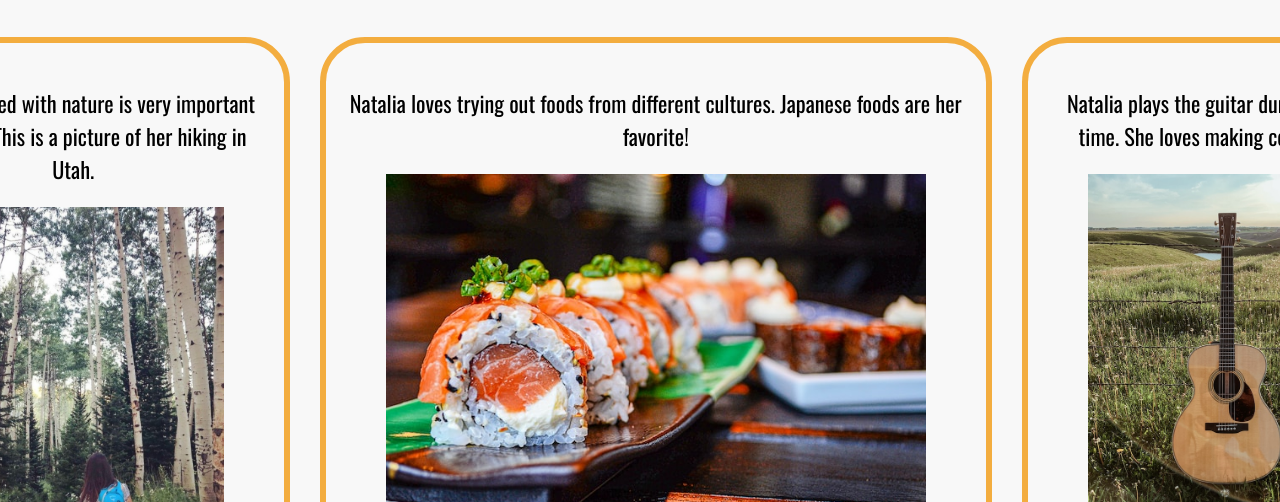
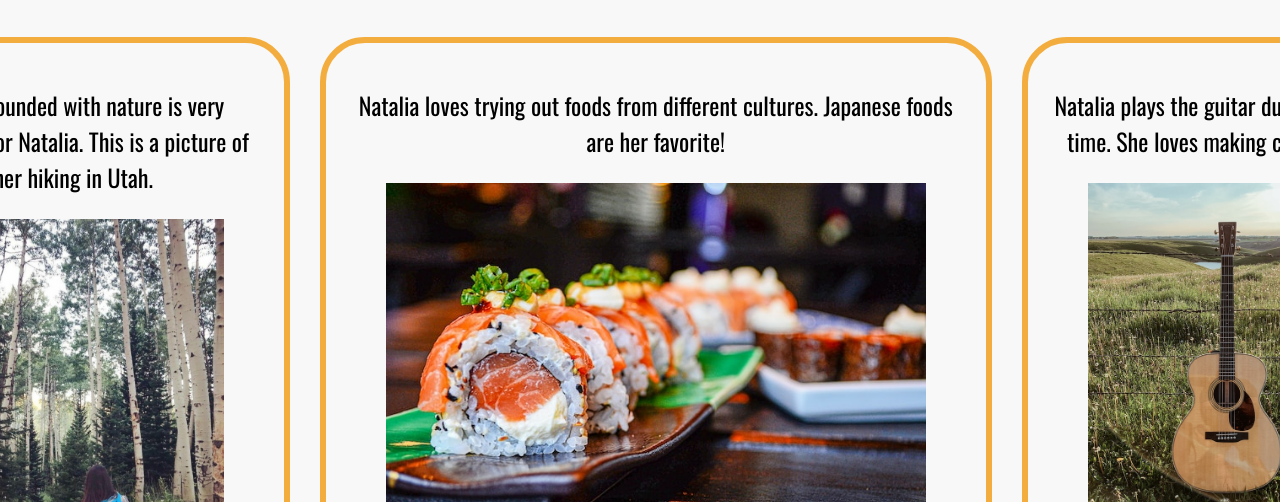
Before and after one commit to FixedBits/bioSite, a plain HTML site: page hobbies.html in a window 1280 px wide. Shown: the part 298-800 px from the top of the page. Drawn offline with nearby package versions, Linux system fonts and the light colour scheme.

Commit message:
Clean up

```diff
--- a/hobbies.html
+++ b/hobbies.html
@@ -32,7 +32,7 @@
 
         <div id="image-gallery">
             <div class="gallery-item">
-                <h3 class="image-title">Being grounded with nature is very important for Natalia. This is a picture of her hiking in Utah.</h3>
+                <p class="image-title">Being grounded with nature is very important for Natalia. This is a picture of her hiking in Utah.</p>
                 <figure>
                     <img class="hobbie-images" src="images/Hobbies-Hiking.jpg" alt="Image of Natalia at a hiking trail looking into the woods">
 
@@ -43,7 +43,7 @@
 
             </div>
             <div class="gallery-item">
-                <h3 class="image-title">Natalia loves trying out foods from different cultures. Japanese foods are her favorite! </h3>
+                <p class="image-title">Natalia loves trying out foods from different cultures. Japanese foods are her favorite! </p>
                 <figure>
                     <img class="hobbie-images" src="images/Hobbies-Foods.jpg" alt="Picture of a salmon sushi roll">
 
@@ -52,7 +52,7 @@
 
             </div>
             <div class="gallery-item">
-                <h3 class="image-title">Natalia plays the guitar during her free time. She loves making cover songs.</h3>
+                <p class="image-title">Natalia plays the guitar during her free time. She loves making cover songs.</p>
                 <figure>
                     <img class="hobbie-images" src="images/Hobbies-Guitar.jpg" alt="Picture of a guitar in the fields">
 
--- a/stylesheet.css
+++ b/stylesheet.css
@@ -222,6 +222,7 @@ button:hover {
     text-align: center;
     font-family: 'Oswald', Verdana, Arial, sans-serif;
     font-weight: 400;
+    font-size: 24px;
 
 }
 
```
